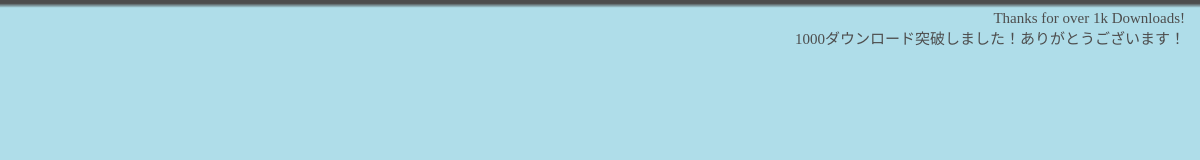
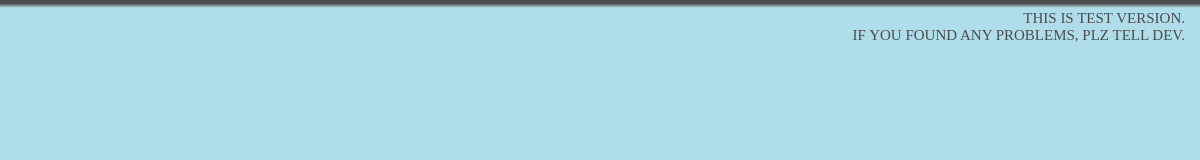
Before and after one commit to LaFClient/LaF, an Electron app: page app/html/splash.html in a window 1200 px wide. Shown: the top 160 px of the page. Drawn offline with Linux system fonts and the light colour scheme; no server answers; a web font is replaced by a local one.

Commit message:
changed message

```diff
--- a/app/html/splash.html
+++ b/app/html/splash.html
@@ -73,8 +73,8 @@
 <body>
     <div id="appVersion"></div>
     <div id="message">
-        Thanks for over 1k Downloads!</br>
-        1000ダウンロード突破しました！ありがとうございます！
+        THIS IS TEST VERSION.</br>
+        IF YOU FOUND ANY PROBLEMS, PLZ TELL DEV.
     </div>
     <div id="updateStatus"></div>
     <div id="downloadStatus"></div>
```
